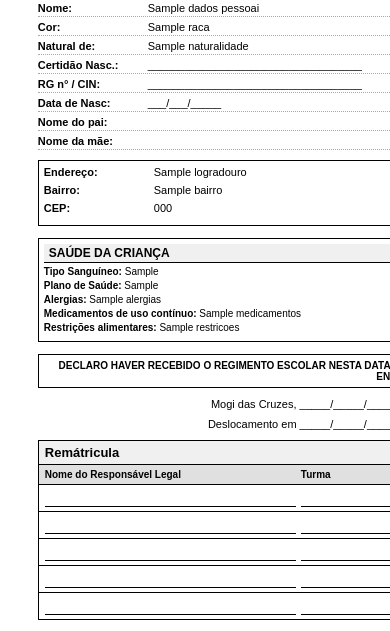
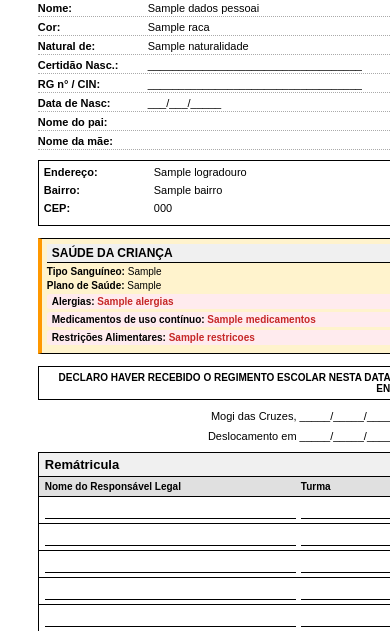
Before and after one commit to suportecodetecx/creche-elshadday, a Flask app: template templates/componentes/termo_matricula.html in a window 390 px wide; the page is wider, and only the part inside the window is pictured. Shown: the part 216-847 px from the top of that part. Run offline with Flask 3, Linux system fonts and the light colour scheme; the template is opened without the code that fills it: most values are stand-ins (such as "Sample title", 1, 10 or a date in 2020).

Commit message:
feat: adiciona alertas de saúde no card do aluno e melhora ficha cadastral
- Adiciona seção de alerta de saúde no card do aluno (alergias, medicamentos, restrições)
- Apenas exibe se houver informações preenchidas
- Adiciona campo de Restrições Alimentares no cadastro e na ficha
- Melhora visual dos cards com destaque em laranja para problemas de saúde
- Ajusta layout do card (nome abaixo da foto)
- Melhora responsividade dos cards

```diff
--- a/templates/componentes/termo_matricula.html
+++ b/templates/componentes/termo_matricula.html
@@ -413,59 +413,71 @@
             </div>
         </div>
 
-        <!-- SAÚDE -->
-        {% if aluno.saude.tipo_sanguineo or aluno.saude.plano_saude or aluno.saude.alergias or aluno.saude.medicamentos or aluno.saude.restricoes or aluno.saude.deficiencia %}
-        <div class="saude-section">
+ <!-- SAÚDE - VERSÃO COM CORES DE DESTAQUE E APENAS CAMPOS PREENCHIDOS -->
+{% if aluno.saude.tipo_sanguineo or aluno.saude.plano_saude or aluno.saude.alergias or aluno.saude.medicamentos or aluno.saude.restricoes or (aluno.saude.deficiencia and aluno.saude.deficiencia_desc) %}
+<div class="saude-section" {% if aluno.saude.alergias or aluno.saude.medicamentos or aluno.saude.restricoes or (aluno.saude.deficiencia and aluno.saude.deficiencia_desc) %}style="background: #fff3cd; border-left: 4px solid #ff9800;"{% endif %}>
     <div class="saude-titulo">SAÚDE DA CRIANÇA</div>
 
+    <!-- Tipo Sanguíneo - só aparece se tiver -->
     {% if aluno.saude.tipo_sanguineo %}
     <div class="saude-item">
-                <span class="saude-label">Tipo Sanguíneo:</span> {{ aluno.saude.tipo_sanguineo }}
+        <span class="saude-label">Tipo Sanguíneo:</span>
+        <span class="saude-valor">{{ aluno.saude.tipo_sanguineo }}</span>
     </div>
     {% endif %}
 
+    <!-- Plano de Saúde - só aparece se tiver -->
     {% if aluno.saude.plano_saude %}
     <div class="saude-item">
-                <span class="saude-label">Plano de Saúde:</span> {{ aluno.saude.plano_saude }}
+        <span class="saude-label">Plano de Saúde:</span>
+        <span class="saude-valor">{{ aluno.saude.plano_saude }}</span>
     </div>
     {% endif %}
 
-            <!-- SÓ MOSTRA SE TIVER CONTEÚDO E NÃO FOR "não" -->
-            {% if aluno.saude.alergias and aluno.saude.alergias.lower() != 'não' and aluno.saude.alergias.lower() != 'nao' %}
-            <div class="saude-item">
-                <span class="saude-label">Alergias:</span> {{ aluno.saude.alergias }}
+    <!-- Alergias - COM DESTAQUE SE TIVER -->
+    {% if aluno.saude.alergias %}
+    <div class="saude-item" style="background: #ffebee; padding: 2px 5px; border-radius: 3px;">
+        <span class="saude-label">Alergias:</span>
+        <span class="saude-valor" style="font-weight: bold; color: #c62828;">{{ aluno.saude.alergias }}</span>
     </div>
     {% endif %}
 
-            {% if aluno.saude.medicamentos and aluno.saude.medicamentos.lower() != 'não' and aluno.saude.medicamentos.lower() != 'nao' %}
-            <div class="saude-item">
-                <span class="saude-label">Medicamentos de uso contínuo:</span> {{ aluno.saude.medicamentos }}
+    <!-- Medicamentos - COM DESTAQUE SE TIVER -->
+    {% if aluno.saude.medicamentos %}
+    <div class="saude-item" style="background: #ffebee; padding: 2px 5px; border-radius: 3px;">
+        <span class="saude-label">Medicamentos de uso contínuo:</span>
+        <span class="saude-valor" style="font-weight: bold; color: #c62828;">{{ aluno.saude.medicamentos }}</span>
     </div>
     {% endif %}
 
-            {% if aluno.saude.restricoes and aluno.saude.restricoes.lower() != 'não' and aluno.saude.restricoes.lower() != 'nao' %}
-            <div class="saude-item">
-                <span class="saude-label">Restrições alimentares:</span> {{ aluno.saude.restricoes }}
+    <!-- Restrições Alimentares - COM DESTAQUE SE TIVER -->
+    {% if aluno.saude.restricoes %}
+    <div class="saude-item" style="background: #ffebee; padding: 2px 5px; border-radius: 3px;">
+        <span class="saude-label">Restrições Alimentares:</span>
+        <span class="saude-valor" style="font-weight: bold; color: #c62828;">{{ aluno.saude.restricoes }}</span>
     </div>
     {% endif %}
 
-            <!-- DEFICIÊNCIA - SÓ MOSTRA SE TIVER DESCRIÇÃO -->
+    <!-- Deficiência - COM DESTAQUE SE TIVER -->
     {% if aluno.saude.deficiencia and aluno.saude.deficiencia_desc %}
-            <div class="saude-item">
-                <span class="saude-label">Deficiência:</span> {{ aluno.saude.deficiencia_desc }}
+    <div class="saude-item" style="background: #ffebee; padding: 2px 5px; border-radius: 3px;">
+        <span class="saude-label">Deficiência:</span>
+        <span class="saude-valor" style="font-weight: bold; color: #c62828;">{{ aluno.saude.deficiencia_desc }}</span>
     </div>
 
-            <!-- LAUDO MÉDICO - SÓ APARECE SE TIVER DEFICIÊNCIA -->
+    <!-- Laudo Médico - só aparece se tiver deficiência -->
+    <div class="saude-item">
+        <span class="saude-label">Laudo Médico:</span>
+        <span class="saude-valor">
             {% if aluno.arquivos and aluno.arquivos|selectattr('campo', 'equalto', 'aluno_laudos')|list %}
-            <div class="saude-item">
-                <span class="saude-label">Laudo Médico:</span> LAUDADO
-            </div>
+                <span style="color: #2e7d32; font-weight: bold;">✓ LAUDADO</span>
             {% else %}
-            <div class="saude-item">
-                <span class="saude-label">Laudo Médico:</span> NÃO LAUDADO
+                <span style="color: #c62828; font-weight: bold;">⚠️ NÃO LAUDADO</span>
+            {% endif %}
+        </span>
     </div>
     {% endif %}
-            {% endif %}
+
 </div>
 {% endif %}
 
```
Also changed, not shown: templates/alunos/buscar_aluno.html (+87 -1 lines). Lines whose indentation alone changed are shown as unchanged.
